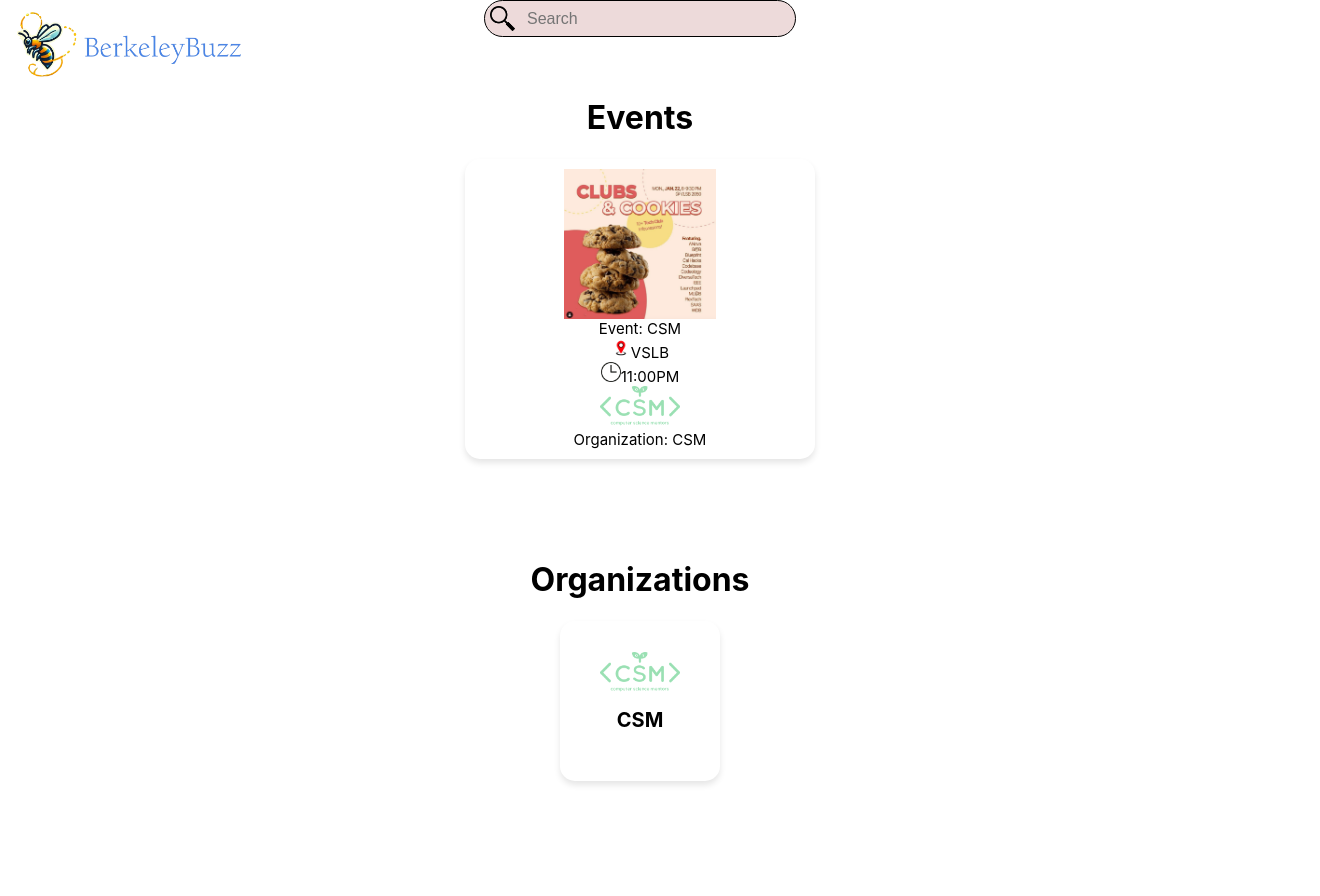
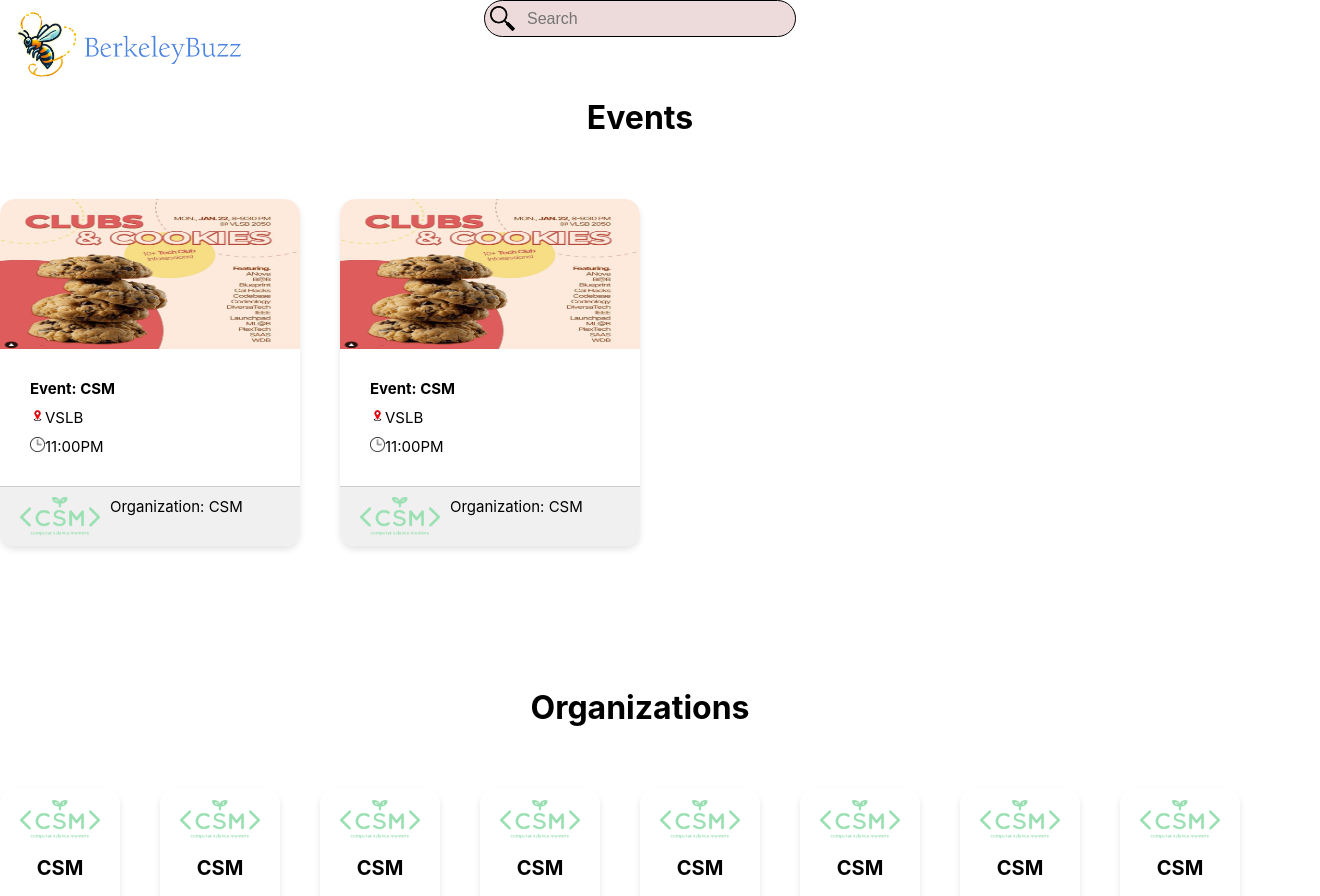
Before and after one commit to raymondlin7510/berkeleybuzz, a React (Create React App) app in the folder frontend/: page /events in a window 1280 px wide. Shown: the top 896 px of the page, 1320 px wide, since content can reach past the window. Before the commit the page ends 821 px from the top, so only its background shows below. Built offline with nearby package versions, Linux system fonts and the light colour scheme.

Commit message:
Updated the cards styling

```diff
--- a/frontend/src/components/EventCard.tsx
+++ b/frontend/src/components/EventCard.tsx
@@ -28,9 +28,11 @@
               <img src={clockIcon} alt="clock icon" className="clockIcon" />
               {time}
             </div>
-            <img src={logo} alt="organization logo" className="orgLogo" />
-            <div className="orgName">
-              Organization: {orgName}
+        </div>
+        <div className="footer">
+          <img src={logo} alt="organization logo" className="orgLogo" />
+           <div className="orgName">
+            Organization: {orgName}
             </div>
         </div>
       </div>
--- a/frontend/src/components/OrgCard.tsx
+++ b/frontend/src/components/OrgCard.tsx
@@ -8,7 +8,7 @@
 
   const OrgCard: React.FC<OrgCardProps> = ({ logo, name }) => {
     return (
-      <div className="orgWrapper">
+      <div className="orgCardWrapper">
         <img src={logo} alt="organization logo" className="orgLogo"/>
         <h2 className="orgTitle">{name}</h2>
       </div>
--- a/frontend/src/pages/SearchPage.tsx
+++ b/frontend/src/pages/SearchPage.tsx
@@ -21,13 +21,27 @@
       <div className="searchBarContainer">
         <SearchBar />
       </div>
-      <div className="events">
+      <div className="eventsWrapper">
         <h1>Events</h1>
+        <div className="events">
         <EventCard eventName="CSM" logo={sampleLogo} background={sampleBackground} location='VSLB' time="11:00PM" orgName="CSM"/>
+        <EventCard eventName="CSM" logo={sampleLogo} background={sampleBackground} location='VSLB' time="11:00PM" orgName="CSM"/>
+        </div>
       </div>
-      <div className="orgs">
+      <div className="orgsWrapper">
         <h1>Organizations</h1>
-        <OrgCard logo={sampleLogo} name="CSM"/>
+        <div className="orgs">
+          <OrgCard logo={sampleLogo} name="CSM"/>
+          <OrgCard logo={sampleLogo} name="CSM"/>
+          <OrgCard logo={sampleLogo} name="CSM"/>
+          <OrgCard logo={sampleLogo} name="CSM"/>
+          <OrgCard logo={sampleLogo} name="CSM"/>
+          <OrgCard logo={sampleLogo} name="CSM"/>
+          <OrgCard logo={sampleLogo} name="CSM"/>
+          <OrgCard logo={sampleLogo} name="CSM"/>
+          <OrgCard logo={sampleLogo} name="CSM"/>
+        </div>
+
       </div>
     </div>
   );
--- a/frontend/src/styles/EventCard.css
+++ b/frontend/src/styles/EventCard.css
@@ -1,35 +1,55 @@
 .eventCardWrapper {
     display: flex;
     flex-direction: column;
-    height: 300px;
-    width: 350px;
+    width: 300px;
     font-size: 15px;
-    justify-content: center;
-    align-items: center;
     border-radius: 15px;
     box-shadow: 0 4px 6px rgba(0, 0, 0, 0.1);
+    overflow: hidden;
+}
+
+.eventBackground {
+    height: 150px; /* Adjust based on the image section's height */
+    width: 100%;
+    background-size: cover;
+    background-position: center;
+    border-top-left-radius: 15px;
+    border-top-right-radius: 15px;
 }
 
 .textHolder {
-    text-align: center;
+    padding: 30px;
+    display: flex;
+    flex-direction: column;
+    gap: 10px; /* Add spacing between elements */
+    align-items: flex-start; /* Keeps the text aligned to the left edge of the container */
+    color: black;
 }
 
-.eventBackground {
-    height: 150px;
-    width: auto;
+.eventName {
+    font-weight: bold;
 }
 
 .mapIcon {
-    width: 20px;
+    width: 15px;
     height: auto;
 }
 
 .clockIcon {
-    width: 20px;
+    width: 15px;
     height: auto;
 }
 
+.footer {
+    background-color: #f0f0f0; /* Light gray background */
+    padding: 10px 20px; /* Spacing inside the footer */
+    display: flex;
+    gap: 10px;
+    border-top: 1px solid #ccc; /* Optional: adds a separating line */
+    width: 100%;
+}
+
 .orgLogo {
-    height: 20px;
+    height: 10px;
     width: auto;
 }
--- a/frontend/src/styles/OrgCard.css
+++ b/frontend/src/styles/OrgCard.css
@@ -1,11 +1,10 @@
-.orgWrapper {
+.orgCardWrapper {
     display: flex;
     flex-direction: column; /* Stack elements vertically */
     align-items: center; /* Center elements horizontally */
     justify-content: center; /* Center elements vertically */
     border-radius: 15px;
     box-shadow: 0 4px 6px rgba(0, 0, 0, 0.1);
-    padding: 20px;
     height: 120px;
     width: 120px; /* Fixed width for uniformity */
     text-align: center; /* Center align text */
--- a/frontend/src/styles/SearchPage.css
+++ b/frontend/src/styles/SearchPage.css
@@ -16,16 +16,36 @@
     margin: 0;
 }
 
+.eventsWrapper {
+    display: flex;
+    align-items: center;
+    flex-direction: column;
+    padding: 40px;
+    width: 100%;
+}
+
 .events {
     display: flex;
+    align-items: center;
+    width: 100%;
+    gap: 40px;
+    padding: 40px;
+    flex-wrap: wrap;
+}
+
+.orgsWrapper {
+    display: flex;
+    align-items: center;
     flex-direction: column;
-    align-items: center;
-    margin: 40px;
+    padding: 40px;
+    width: 100%;
 }
 
 .orgs {
     display: flex;
-    flex-direction: column;
     align-items: center;
-    margin: 40px;
+    width: 100%;
+    gap: 40px;
+    padding: 40px;
+    flex-wrap: wrap;
 }
```
